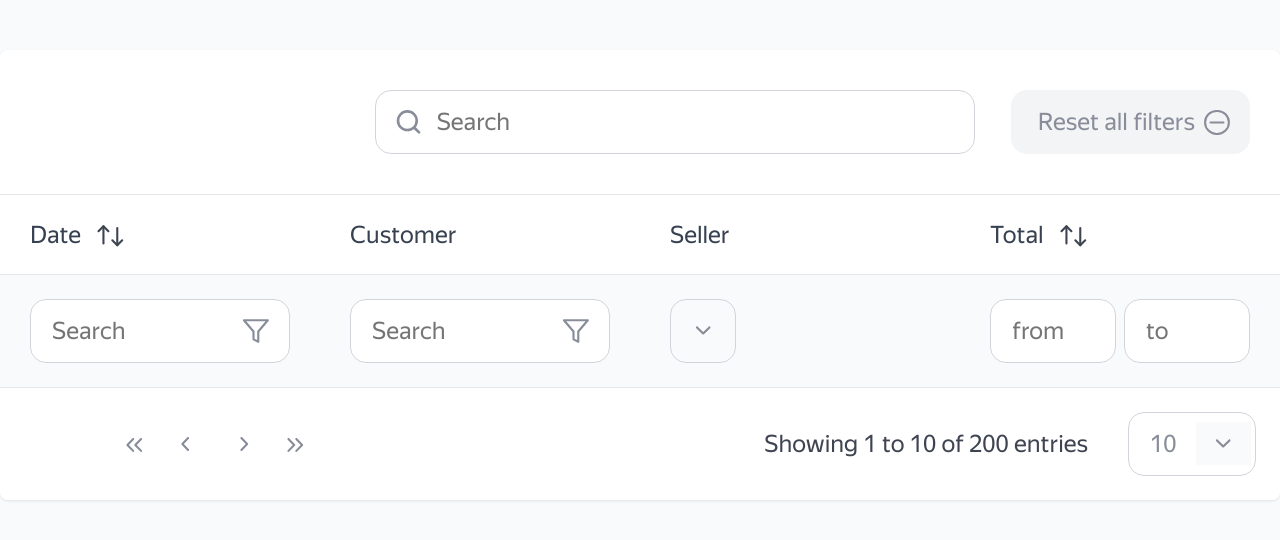
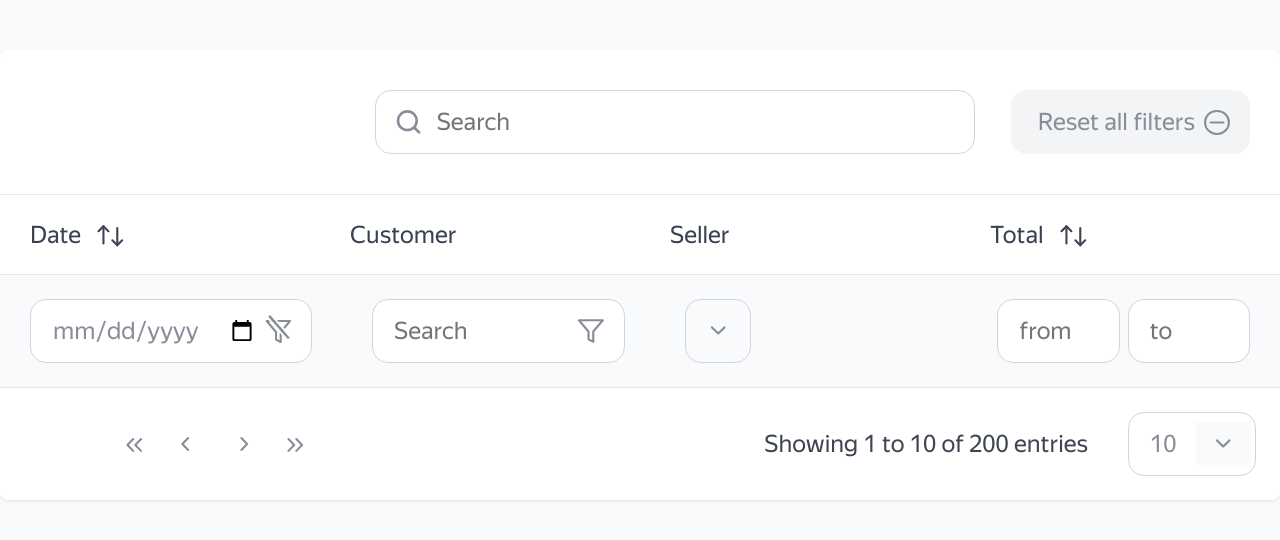
Before and after one commit to anastacy-k/smart-table, a website built with Vite: page index.html in a window 1280 px wide. Built offline with nearby package versions, Linux system fonts and the light colour scheme; no server answers.

Commit message:
Фильтрация по календарю.

```diff
--- a/index.html
+++ b/index.html
@@ -50,7 +50,8 @@
     <div class="table-row filter-row" data-name="filter" role="rowgroup">
         <div class="table-column">
             <label class="filter-wrapper">
-                <input type="text" value="" class="input" placeholder="Search" name="date" data-name="searchByDate">
+                <!-- <input type="text" value="" class="input" placeholder="Search" name="date" data-name="searchByDate"> -->
+                <input type="date" value="" class="input" name="date" data-name="searchByDate">
                 <button type="submit" name="clear" data-field="date" class="icon" aria-label="Filter by date"></button>
             </label>
         </div>
--- a/src/style.css
+++ b/src/style.css
@@ -322,6 +322,10 @@
     transform: translateY(-50%);
 }
 
+.filter-wrapper input[type="date"] {
+    padding-right: 55px;
+}
+
 .range-inputs {
     display: flex;
     gap: var(--size-gap-sm);
```
